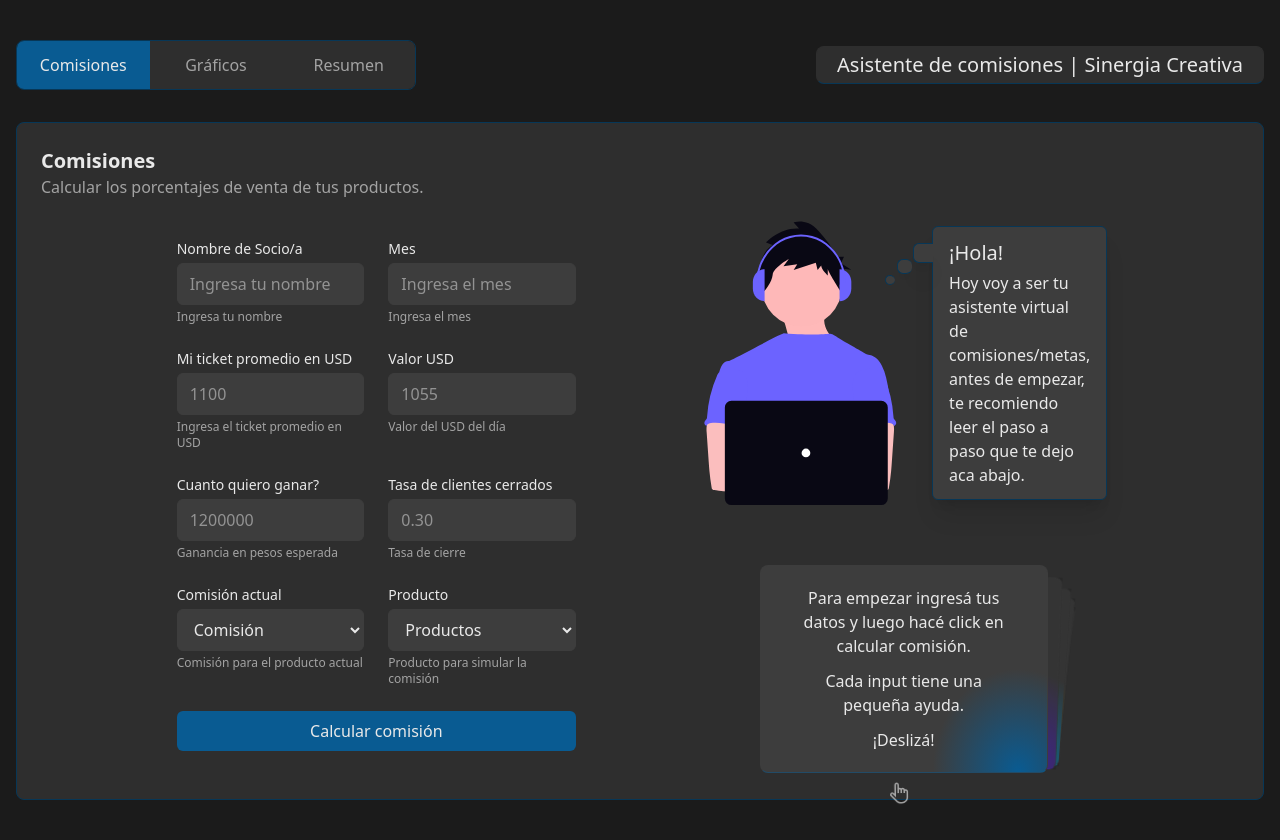
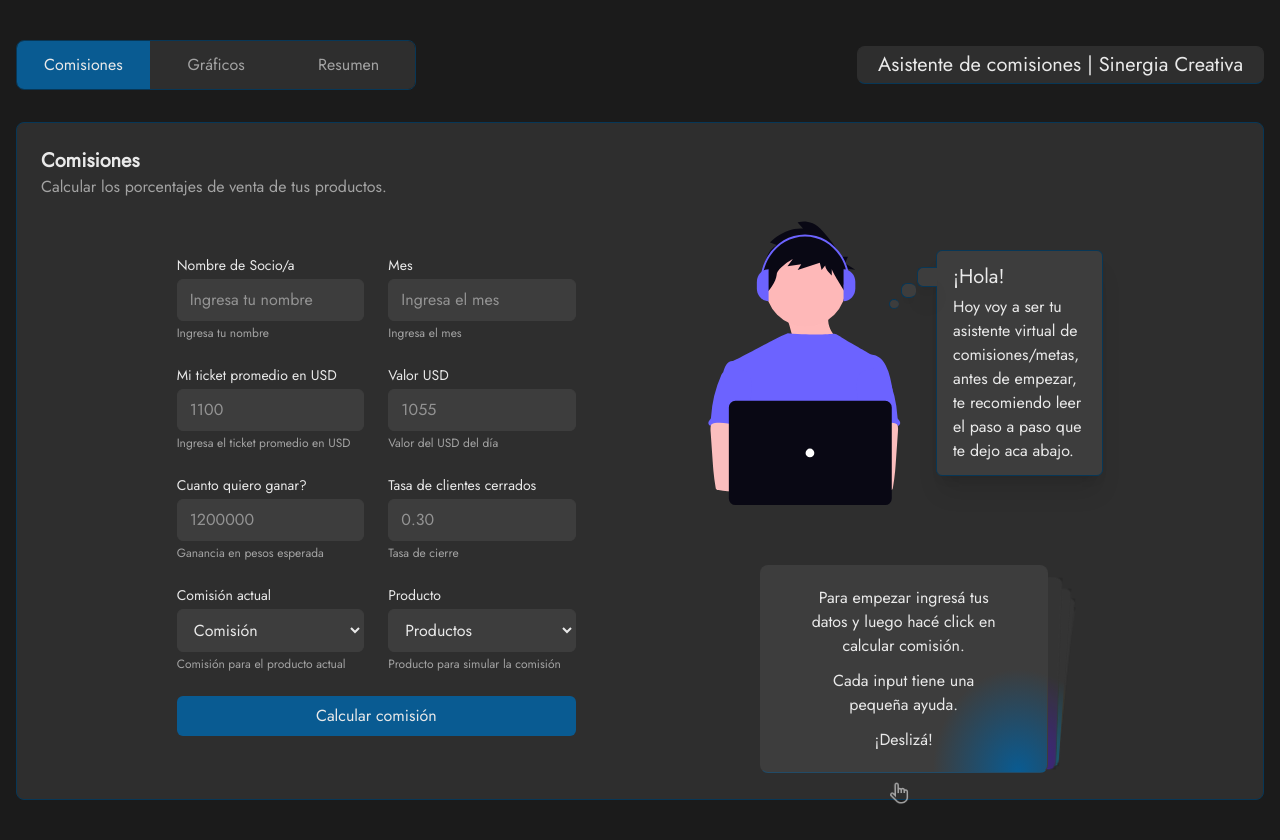
Before and after one commit to nazagutierrez/commissions-sim, a React (Vite) app: page / in a window 1280 px wide. Built offline with nearby package versions, Linux system fonts and the light colour scheme.

Commit message:
New font

```diff
--- a/index.html
+++ b/index.html
@@ -3,6 +3,9 @@
   <head>
     <meta charset="UTF-8" />
     <link rel="icon" type="image/png" href="/icon.png" />
+    <link rel="preconnect" href="https://fonts.googleapis.com">
+    <link rel="preconnect" href="https://fonts.gstatic.com" crossorigin>
+    <link href="https://fonts.googleapis.com/css2?family=Jost&display=swap" rel="stylesheet">
     <meta name="viewport" content="width=device-width, initial-scale=1.0" />
     <title>Comisiones</title>
   </head>
--- a/src/index.css
+++ b/src/index.css
@@ -1,4 +1,11 @@
 @import "tailwindcss";
+
+html {
+  font-family: "Jost", sans-serif;
+  font-optical-sizing: auto;
+  font-weight: 400;
+  font-style: normal;
+}
 
 @theme {
     /* Color principal */
@@ -22,6 +29,9 @@
     --gradient-custom: radial-gradient(ellipse 70% 90% at 50% 100%,#051f49,transparent 60%);
     --animate-fade-in-y: fade-in-y 0.3s ease-out;
     --animate-drag-cursor: drag-cursor 2s ease-out infinite;
+
+    /* Breakpoints */
+    --breakpoint-xxl: 1536px;
 
     @keyframes fade-in-y {
       0% {
```
